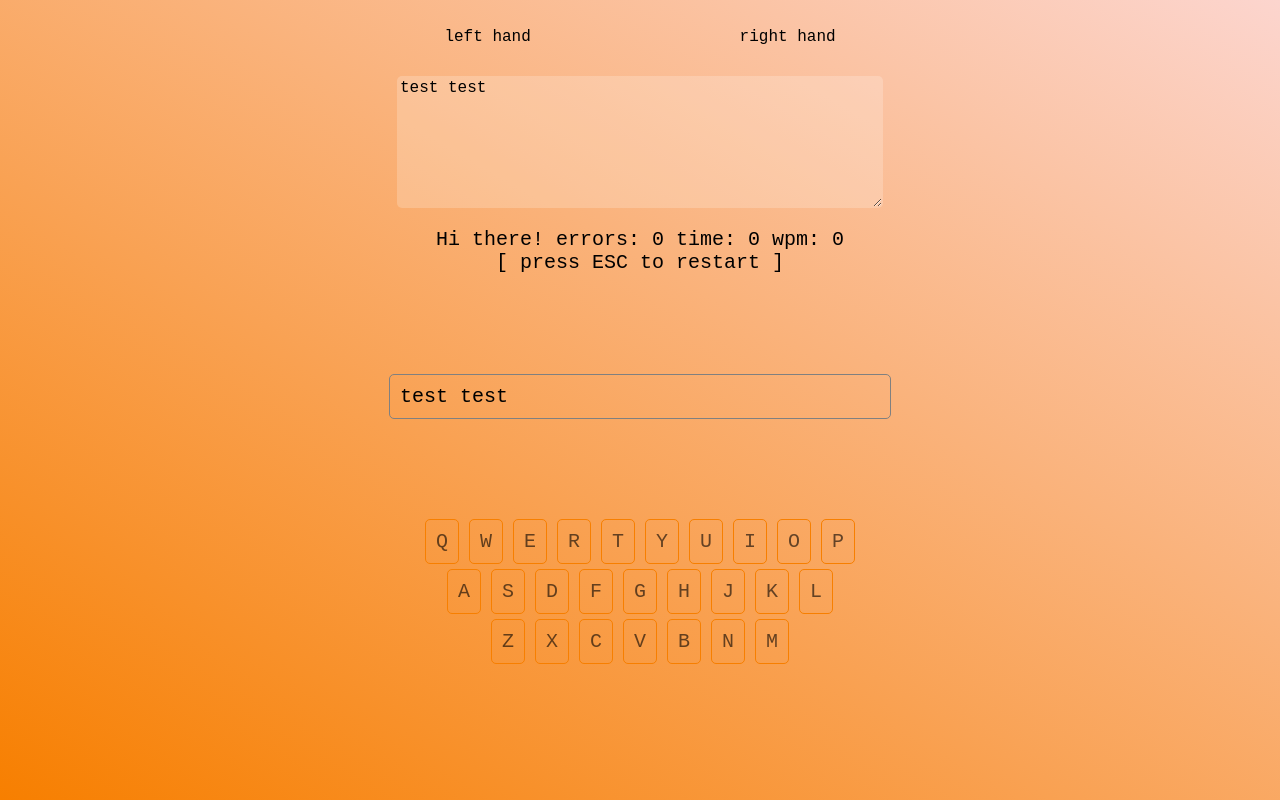
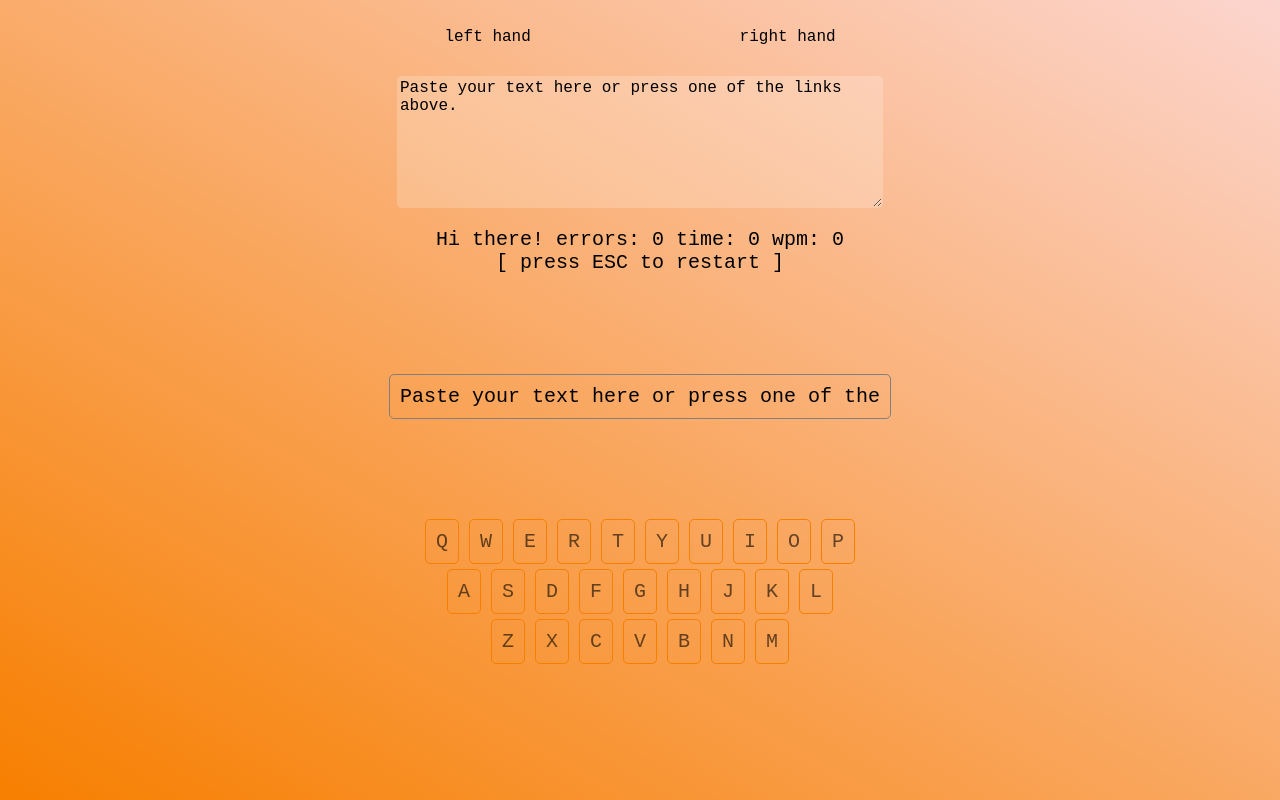
Before and after one commit to wiznova/typer, a plain HTML site: page index.html in a window 1280 px wide. Drawn offline with Linux system fonts and the light colour scheme.

Commit message:
changes placeholder

```diff
--- a/index.html
+++ b/index.html
@@ -14,7 +14,7 @@
             <a href="#" id='right-hand-btn'>right hand</a>
         </div>
 
-        <textarea id='user-text' cols="50" rows="7">test test</textarea>
+        <textarea id='user-text' cols="50" rows="7">Paste your text here or press one of the links above.</textarea>
 
         <div id="status-div">Hi there! errors: 0 time: 0 wpm: 0<br>[ press ESC to restart ]`</div>
 
```
